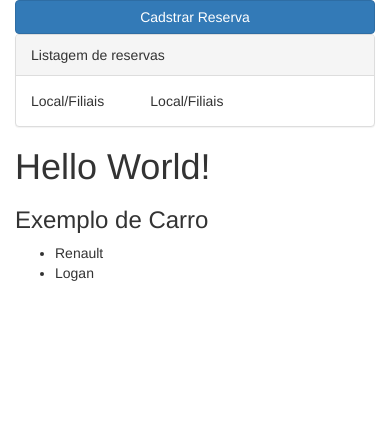
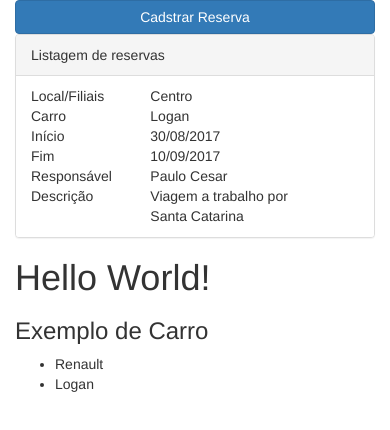
Before and after one commit to pcfmello/rent-a-car-system-frontend, a website: page index.html in a window 390 px wide. Drawn offline with nearby package versions, Linux system fonts and the light colour scheme.

Commit message:
Crriada listagem de agenda mobile
- Foi criada a lista da agenda para dispositivos mobile.

```diff
--- a/index.html
+++ b/index.html
@@ -23,16 +23,66 @@
         <div class="panel-heading">
           Listagem de reservas
         </div>
-        <div class="panel-body">
+        <ul class="list-group visible-xs">
+          <li class="list-group-item">
             <div class="row">
               <div class="col-xs-4">
                 Local/Filiais
               </div>
               <div class="col-xs-6">
-              Local/Filiais
+                Centro
               </div>
             </div>
+            <div class="row">
+              <div class="col-xs-4">
+                Carro
               </div>
+              <div class="col-xs-6">
+                Logan
+              </div>
+            </div>
+            <div class="row">
+              <div class="col-xs-4">
+                Início
+              </div>
+              <div class="col-xs-6">
+                30/08/2017
+              </div>
+            </div>
+            <div class="row">
+              <div class="col-xs-4">
+                Fim
+              </div>
+              <div class="col-xs-6">
+                10/09/2017
+              </div>
+            </div>
+            <div class="row">
+              <div class="col-xs-4">
+                Responsável
+              </div>
+              <div class="col-xs-6">
+                Paulo Cesar
+              </div>
+            </div>
+            <div class="row">
+              <div class="col-xs-4">
+                Descrição
+              </div>
+              <div class="col-xs-6">
+                Viagem a trabalho por Santa Catarina
+              </div>
+            </div>
+            <div class="row">
+              <div class="col-xs-6">
+                <!-- botão editar -->
+              </div>
+              <div class="col-xs-6">
+                <!-- botão excluir -->
+              </div>
+            </div>
+          </li>
+        </ul>
       </div>
       <!-- <table class="table .table-hover">
         <thead>
```
Lines whose indentation alone changed are shown as unchanged.
